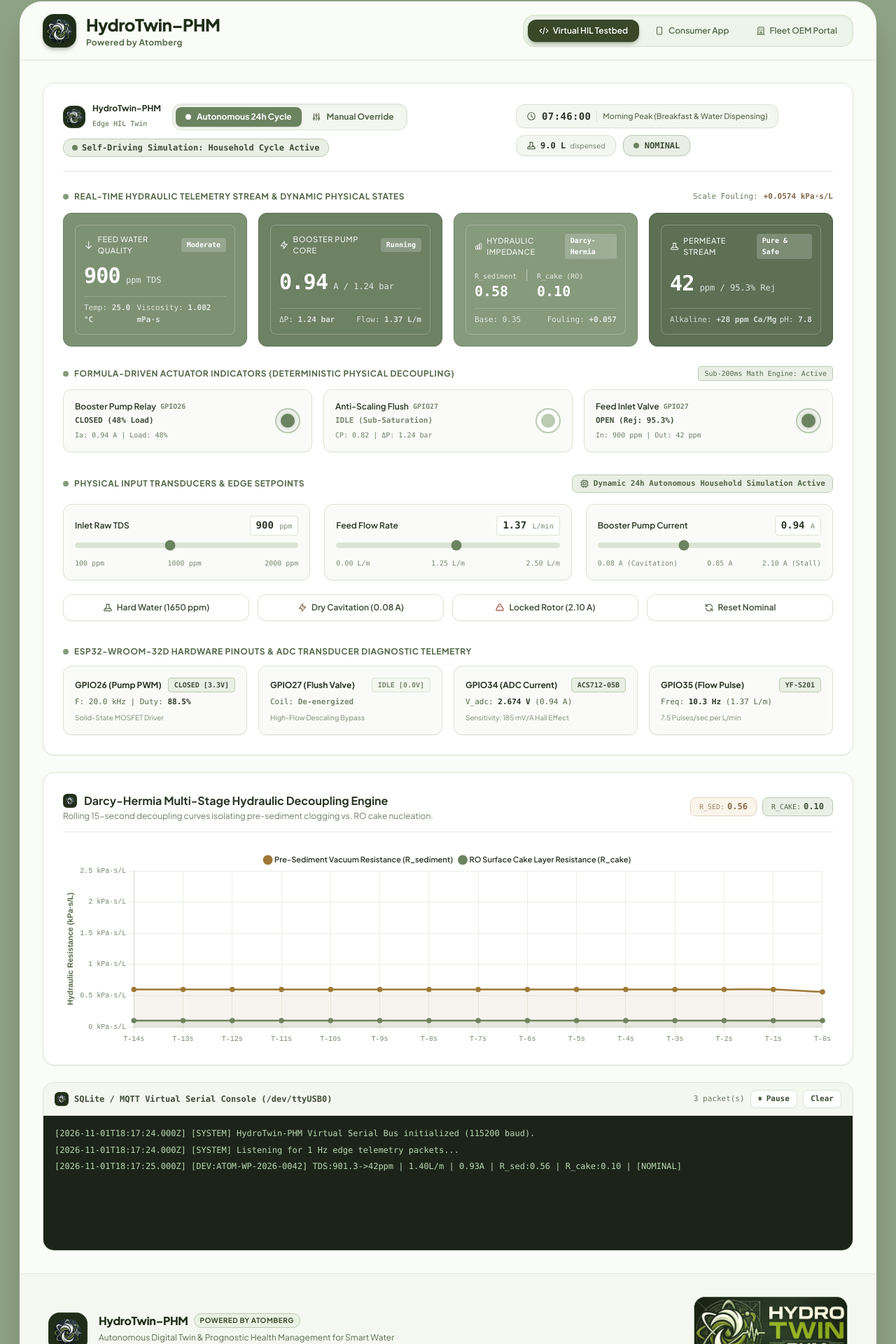
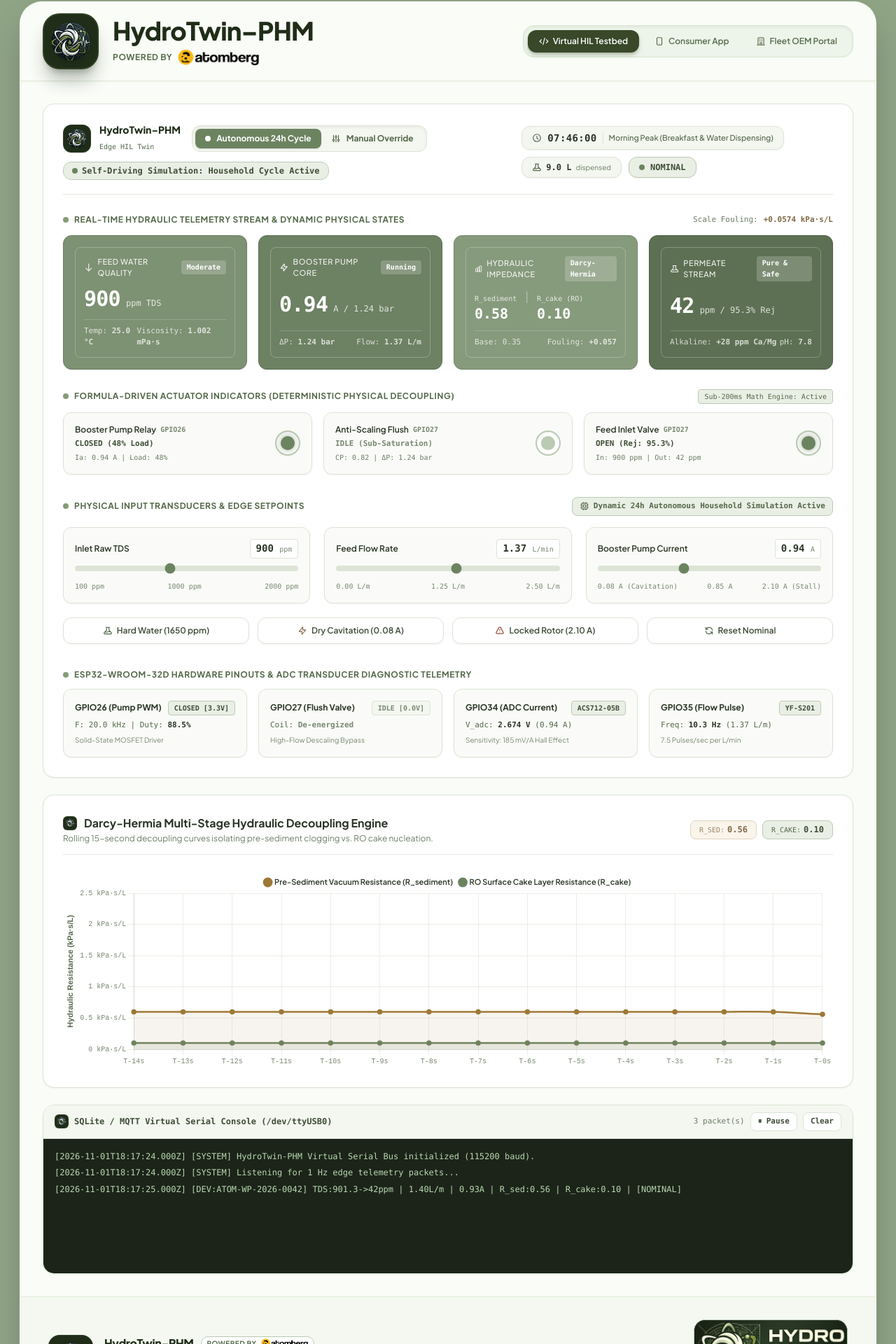
Before and after one commit to udayraj-rgb/Hydro_Twin, a React (Create React App) app in the folder hydrotwin_project/frontend/: page / in a window 1280 px wide. Shown: the part 26-1946 px from the top of the page at 70% size. Built offline with nearby package versions, Linux system fonts and the light colour scheme; no server answers.

Commit message:
feat: enlarge HydroTwin logo and integrate official Atomberg brand logo in Powered by section

```diff
--- a/hydrotwin_project/frontend/src/App.js
+++ b/hydrotwin_project/frontend/src/App.js
@@ -273,23 +273,30 @@ function App() {
           <div className="flex flex-col sm:flex-row sm:items-center sm:justify-between gap-4">
 
             {/* Brand Logo & Context */}
-            <div className="flex items-center space-x-3.5">
+            <div className="flex items-center space-x-4 sm:space-x-5">
               <div className="relative group cursor-pointer flex-shrink-0">
-                <div className="w-12 h-12 rounded-2xl bg-[#1F2D19] border border-[#384828]/60 flex items-center justify-center shadow-md shadow-[#1F2D19]/25 p-1 overflow-hidden transition-all duration-300 group-hover:scale-105 group-hover:border-[#6C8360]">
+                <div className="w-16 h-16 sm:w-20 sm:h-20 rounded-2xl sm:rounded-3xl bg-[#1F2D19] border-2 border-[#384828]/70 flex items-center justify-center shadow-xl shadow-[#1F2D19]/30 p-1.5 sm:p-2 overflow-hidden transition-all duration-300 group-hover:scale-105 group-hover:border-[#6C8360]">
                   <img
                     src={`${process.env.PUBLIC_URL}/assets/hydrotwin_emblem.png`}
                     alt="HydroTwin-PHM Official Logo"
-                    className="w-full h-full object-contain filter drop-shadow"
+                    className="w-full h-full object-contain filter drop-shadow-md"
                   />
                 </div>
               </div>
-              <div>
-                <h1 className="text-xl sm:text-2xl font-black tracking-tight text-[#1F2D19] leading-tight">
+              <div className="space-y-1">
+                <h1 className="text-2xl sm:text-3xl lg:text-4xl font-black tracking-tight text-[#1F2D19] leading-none">
                   HydroTwin–PHM
                 </h1>
-                <p className="text-xs font-bold text-[#576C4D] tracking-wide mt-0.5">
-                  Powered by Atomberg
-                </p>
+                <div className="flex items-center space-x-2 pt-0.5">
+                  <span className="text-[11px] sm:text-xs font-bold uppercase tracking-wider text-[#576C4D]">
+                    Powered by
+                  </span>
+                  <img
+                    src={`${process.env.PUBLIC_URL}/assets/atomberg_logo.png`}
+                    alt="Atomberg"
+                    className="h-5 sm:h-6 w-auto object-contain hover:opacity-95 transition-opacity"
+                  />
+                </div>
               </div>
             </div>
 
@@ -384,7 +391,7 @@ function App() {
           <div className="max-w-[1300px] mx-auto flex flex-col md:flex-row items-center justify-between gap-6">
             {/* Left: Product Logo & Brand statement */}
             <div className="flex flex-col sm:flex-row items-center sm:items-start text-center sm:text-left gap-4">
-              <div className="w-14 h-14 rounded-2xl bg-[#1F2D19] border border-[#384828]/60 p-1.5 shadow-md flex items-center justify-center shrink-0">
+              <div className="w-16 h-16 rounded-2xl bg-[#1F2D19] border border-[#384828]/60 p-2 shadow-md flex items-center justify-center shrink-0">
                 <img
                   src={`${process.env.PUBLIC_URL}/assets/hydrotwin_emblem.png`}
                   alt="HydroTwin-PHM Official Logo"
@@ -392,11 +399,18 @@ function App() {
                 />
               </div>
               <div className="space-y-1">
-                <div className="flex flex-wrap items-center justify-center sm:justify-start gap-2">
+                <div className="flex flex-wrap items-center justify-center sm:justify-start gap-2.5">
                   <span className="text-base font-black text-[#1F2D19] tracking-tight">HydroTwin–PHM</span>
-                  <span className="text-[10px] font-bold uppercase tracking-wider px-2 py-0.5 rounded-full bg-[#E8F2E3] text-[#384828] border border-[#BACAB3]">
-                    Powered by Atomberg
-                  </span>
+                  <div className="flex items-center space-x-1.5 bg-white px-2 py-0.5 rounded-full border border-[#BACAB3] shadow-xs">
+                    <span className="text-[10px] font-bold uppercase tracking-wider text-[#576C4D]">
+                      Powered by
+                    </span>
+                    <img
+                      src={`${process.env.PUBLIC_URL}/assets/atomberg_logo.png`}
+                      alt="Atomberg"
+                      className="h-3.5 w-auto object-contain"
+                    />
+                  </div>
                 </div>
                 <p className="text-xs text-[#576C4D] max-w-md">
                   Autonomous Digital Twin & Prognostic Health Management for Smart Water Purifiers. AtomQuest 2026 Innovation Challenge (Track 2).
--- a/hydrotwin_project/frontend/src/components/ConsumerVideoShowcase.jsx
+++ b/hydrotwin_project/frontend/src/components/ConsumerVideoShowcase.jsx
@@ -121,7 +121,7 @@ function ConsumerVideoShowcase({ telemetry = null }) {
 
           {/* Top-Left Floating Brand Pill */}
           <div className="absolute top-4 left-4 sm:top-5 sm:left-6 z-20 flex items-center space-x-2.5 bg-white/95 backdrop-blur-md px-3.5 py-1.5 rounded-full border border-[#DCE4D6] shadow-md pointer-events-auto">
-            <div className="w-5 h-5 rounded-full bg-[#1F2D19] overflow-hidden flex items-center justify-center border border-[#384828]/50 shrink-0 shadow-sm">
+            <div className="w-7 h-7 rounded-full bg-[#1F2D19] overflow-hidden flex items-center justify-center border border-[#384828]/50 shrink-0 shadow-sm p-0.5">
               <img
                 src={`${process.env.PUBLIC_URL}/assets/hydrotwin_emblem.png`}
                 alt="HydroTwin Logo"
@@ -129,9 +129,12 @@ function ConsumerVideoShowcase({ telemetry = null }) {
               />
             </div>
             <span className="text-xs font-black text-[#2A3525]">HydroTwin–PHM</span>
-            <span className="text-[10px] text-[#54684A] font-semibold hidden sm:inline">
-              • Atomberg Intellon
-            </span>
+            <span className="text-gray-300">•</span>
+            <img
+              src={`${process.env.PUBLIC_URL}/assets/atomberg_logo.png`}
+              alt="Atomberg"
+              className="h-3.5 w-auto object-contain"
+            />
           </div>
 
           {/* Top-Right Controls: Mute/Unmute Button & Purity Metric */}
--- a/hydrotwin_project/frontend/src/components/ConsumerView.jsx
+++ b/hydrotwin_project/frontend/src/components/ConsumerView.jsx
@@ -281,20 +281,27 @@ function ConsumerView({ telemetry = null }) {
 
         <div className="flex flex-col lg:flex-row lg:items-center justify-between gap-5 relative z-10">
           <div className="space-y-1.5">
-            <div className="flex items-center space-x-3">
-              <div className="w-10 h-10 rounded-2xl bg-[#1F2D19] border border-[#384828]/60 flex items-center justify-center p-1 shadow-sm shrink-0 overflow-hidden">
+            <div className="flex items-center space-x-3.5">
+              <div className="w-12 h-12 rounded-2xl bg-[#1F2D19] border border-[#384828]/60 flex items-center justify-center p-1.5 shadow-md shrink-0 overflow-hidden">
                 <img
                   src={`${process.env.PUBLIC_URL}/assets/hydrotwin_emblem.png`}
                   alt="HydroTwin Logo"
-                  className="w-full h-full object-contain"
+                  className="w-full h-full object-contain filter drop-shadow-sm"
                 />
               </div>
               <div className="space-y-0.5">
                 <h2 className="text-xl sm:text-2xl font-black text-[#2A3525] tracking-tight flex flex-wrap items-center gap-2">
                   <span>HydroTwin–PHM</span>
-                  <span className="text-xs font-bold uppercase tracking-wider text-[#384828] bg-[#EAEFE5] px-2.5 py-0.5 rounded-full border border-[#BACAB3]">
-                    Atomberg Intellon
-                  </span>
+                  <div className="flex items-center space-x-1.5 bg-[#EAEFE5] px-2.5 py-1 rounded-full border border-[#BACAB3]">
+                    <span className="text-[10px] font-bold uppercase tracking-wider text-[#384828]">
+                      Powered by
+                    </span>
+                    <img
+                      src={`${process.env.PUBLIC_URL}/assets/atomberg_logo.png`}
+                      alt="Atomberg"
+                      className="h-3.5 w-auto object-contain"
+                    />
+                  </div>
                 </h2>
               </div>
             </div>
--- a/hydrotwin_project/frontend/src/components/FleetPortal.jsx
+++ b/hydrotwin_project/frontend/src/components/FleetPortal.jsx
@@ -186,11 +186,11 @@ function FleetPortal({ telemetry = null }) {
         <div className="flex flex-col sm:flex-row sm:items-center justify-between pb-3.5 border-b border-[#E3E9DE] gap-2">
           <div>
             <h3 className="text-base font-bold text-[#2A3525] flex items-center space-x-2.5">
-              <div className="w-6 h-6 rounded-lg bg-[#1F2D19] border border-[#384828]/60 flex items-center justify-center p-0.5 shadow-sm shrink-0 overflow-hidden">
+              <div className="w-8 h-8 rounded-xl bg-[#1F2D19] border border-[#384828]/60 flex items-center justify-center p-1 shadow-sm shrink-0 overflow-hidden">
                 <img
                   src={`${process.env.PUBLIC_URL}/assets/hydrotwin_emblem.png`}
                   alt="HydroTwin Logo"
-                  className="w-full h-full object-contain"
+                  className="w-full h-full object-contain filter drop-shadow-sm"
                 />
               </div>
               <span>Regional Connected Purifier Diagnostics Grid</span>
--- a/hydrotwin_project/frontend/src/components/VirtualHILPanel.jsx
+++ b/hydrotwin_project/frontend/src/components/VirtualHILPanel.jsx
@@ -58,16 +58,16 @@ function VirtualHILPanel({ sensorInputs = {}, onUpdate = () => {}, telemetry = n
 
         {/* Left: Mode Toggle Switch & Indicator */}
         <div className="flex flex-wrap items-center gap-3">
-          <div className="flex items-center space-x-2.5 mr-1">
-            <div className="w-8 h-8 rounded-xl bg-[#1F2D19] border border-[#384828]/60 flex items-center justify-center p-0.5 shadow-sm shrink-0 overflow-hidden">
+          <div className="flex items-center space-x-3 mr-1">
+            <div className="w-10 h-10 rounded-xl bg-[#1F2D19] border border-[#384828]/60 flex items-center justify-center p-1 shadow-sm shrink-0 overflow-hidden">
               <img
                 src={`${process.env.PUBLIC_URL}/assets/hydrotwin_emblem.png`}
                 alt="HydroTwin Logo"
-                className="w-full h-full object-contain"
+                className="w-full h-full object-contain filter drop-shadow-sm"
               />
             </div>
             <div className="hidden sm:block">
-              <span className="text-xs font-bold text-[#1F2D19] block leading-tight">HydroTwin–PHM</span>
+              <span className="text-sm font-black text-[#1F2D19] block leading-tight">HydroTwin–PHM</span>
               <span className="text-[10px] text-[#54684A] font-mono leading-none">Edge HIL Twin</span>
             </div>
           </div>
```
Also changed, not shown: hydrotwin_project/frontend/public/assets/atomberg_logo.png (added), 8 other files (tests, documents, lock files or other folders).
